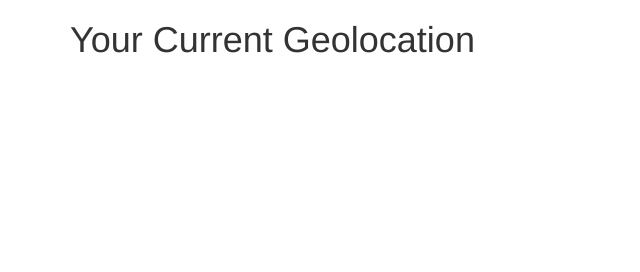
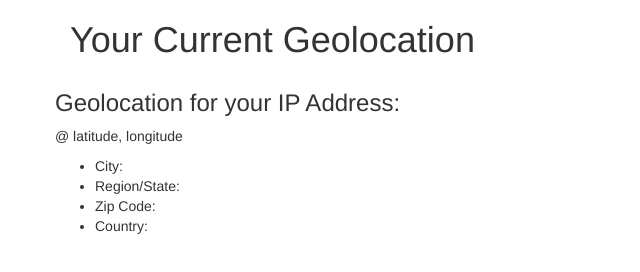
Before and after one commit to andrewdc92/ip-tracker, a plain HTML site: page index.html in a window 1280 px wide. Shown: the whole page, without its empty margins (0-640 px from the left). Drawn offline with nearby package versions, Linux system fonts and the light colour scheme; no server answers.

Commit message:
WORKING YESYESYES

```diff
--- a/controllers/ipController.js
+++ b/controllers/ipController.js
@@ -1,2 +1,7 @@
 angular.module('ipApp')
   .controller('ipController', ipController);
+
+  function ipController() {
+      var vm = this;
+      vm.ip = "38.140.30.202"
+  };
--- a/index.html
+++ b/index.html
@@ -7,7 +7,7 @@
     <script src="http://ajax.googleapis.com/ajax/libs/angularjs/1.4.4/angular.min.js"></script>
     <script type='text/javascript' src='app.js'></script>
     <script type='text/javascript' src='scripts/directives/ip.js'></script>
-    <!-- <script type ='text/javascript' src='controllers/weatherController.js'></script> -->
+    <script type ='text/javascript' src='controllers/ipController.js'></script>
 
     <link rel="stylesheet" href="https://maxcdn.bootstrapcdn.com/bootstrap/3.3.7/css/bootstrap.min.css">
 
@@ -17,9 +17,11 @@
     <div class="container" ng-controller="ipController as ipController">
       <h1>Your Current Geolocation</h1>
       <div class="row">
+        <ip-address ip="{{ip}}"></ip-address>
+        <!-- hypenated here -->
+      </div>
 
-        </div>
-      </div>
+    </div>
 
   </body>
 </html>
--- a/scripts/directives/ip.js
+++ b/scripts/directives/ip.js
@@ -3,12 +3,36 @@ angular.module('ipApp')
 
   function ipAddress(){
     var directive = {
-      scope: { }
+      scope: {},
       restrict: 'E',
-      templateUrl: './templates/ipCardTemplate.html',
+      templateUrl: 'templates/ipCardTemplate.html',
       replace: true,
       controller: ipDirController,
       controllerAs: 'ipDirController'
     };
+
+
+  ipDirController.$inject=['$http'];
+  function ipDirController($http){
+    var vm = this;
+    var url="http://freegeoip.net/json/";
+    console.log(vm.data);
+    vm.getData = function(data){
+      $http({
+        method:'GET',
+        url: url
+      }).then(function(response){
+        console.log(response);
+        vm.data = response.data;
+      }, function(error){
+        console.log(error);
+      });
+
+    };
+    vm.getData(vm.data);
+  };
+
+
+    return directive
   }
-}
+  // response is not different than data in this case, no?
--- a/templates/ipCardTemplate.html
+++ b/templates/ipCardTemplate.html
@@ -1,13 +1,13 @@
 <div class="ipAddress">
 
-    <h3> Geolocation for your IP Address: {{ipDirController.ip}} </h3>
-      <p> @ {{ipDirController.latitude}} {{ipDirController.longitude}} </p>
+    <h3> Geolocation for your IP Address: {{ipDirController.data.ip}} </h3>
+      <p> @ {{ipDirController.data.latitude}} latitude, {{ipDirController.data.longitude}} longitude </p>
   <div>
     <ul>
-      <li> {{ipDirController.city}} </li>
-      <li> {{ipDirController.region_name}} </li>
-      <li> {{ipDirController.zip_code}} </li>
-      <li> {{ipDirController.country_code}}</li>
+      <li> City: {{ipDirController.data.city}} </li>
+      <li> Region/State: {{ipDirController.data.region_name}} </li>
+      <li> Zip Code: {{ipDirController.data.zip_code}} </li>
+      <li> Country: {{ipDirController.data.country_code}}</li>
     </ul>
   </div>
 </div>
```
